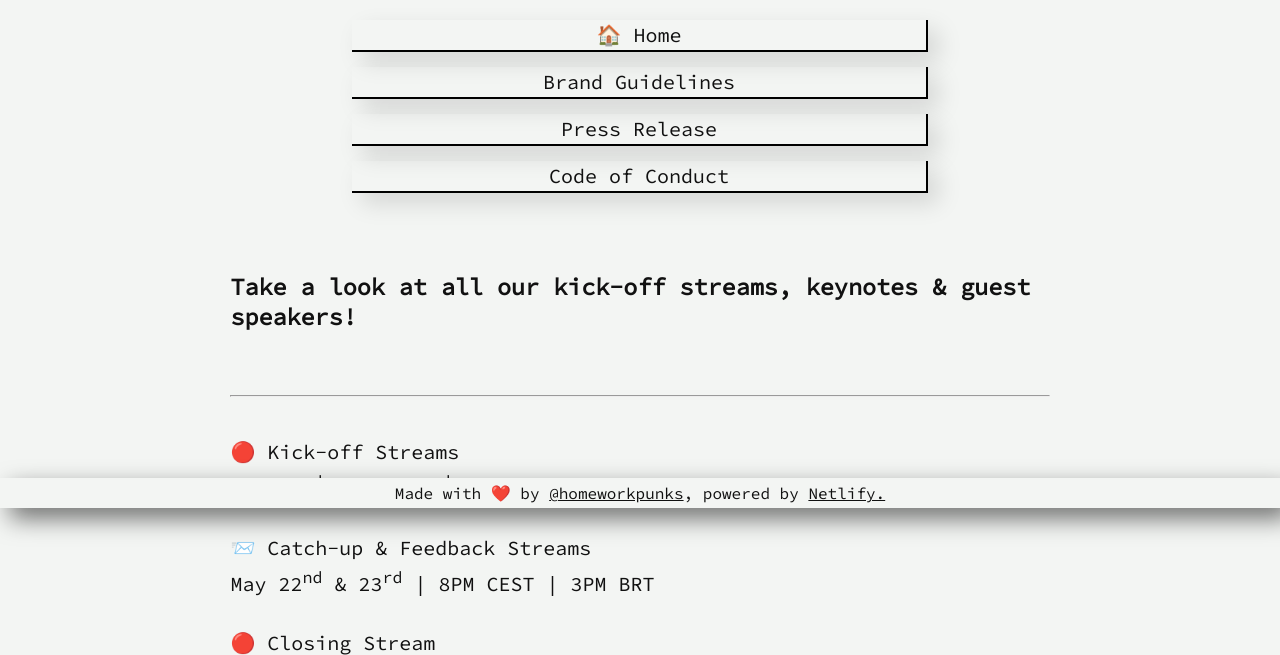
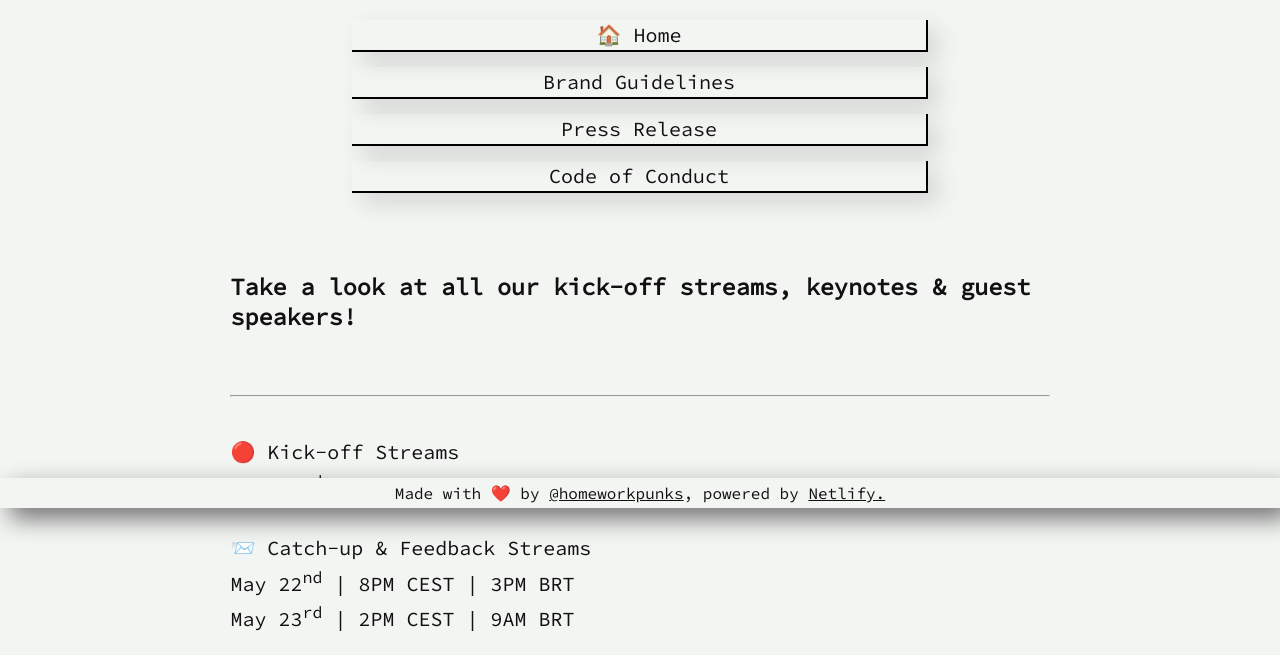
Before and after one commit to sf-pixel/hicathon.xyz, a Gatsby site: page /schedule in a window 1280 px wide. Shown: the part 292-947 px from the top of the page. Built offline with nearby package versions, Linux system fonts and the light colour scheme; Gatsby itself is replaced by a stand-in of ours.

Commit message:
Fixed times & dates

```diff
--- a/src/pages/schedule.js
+++ b/src/pages/schedule.js
@@ -32,10 +32,11 @@ const Press = () => (
             <h3>Take a look at all our kick-off streams, keynotes & guest speakers!</h3><br></br>
             <hr></hr><br></br>
             <div>🔴 Kick-off Streams</div>
-            <div>May 22<sup>nd</sup> & May 23<sup>rd</sup> | 2PM CEST | 9AM BRT</div>
+            <div>May 22<sup>nd</sup> | 2PM CEST | 9AM BRT</div>
             <br></br>
             <div>📨 Catch-up & Feedback Streams</div>
-            <div>May 22<sup>nd</sup> & 23<sup>rd</sup> | 8PM CEST | 3PM BRT</div>
+            <div>May 22<sup>nd</sup> | 8PM CEST | 3PM BRT</div>
+            <div>May 23<sup>rd</sup> | 2PM CEST | 9AM BRT</div>
             <br></br>
             <div>🔴 Closing Stream</div>
             <div>May 23<sup>rd</sup> | 8:00PM CEST | 3PM BRT</div>
```
